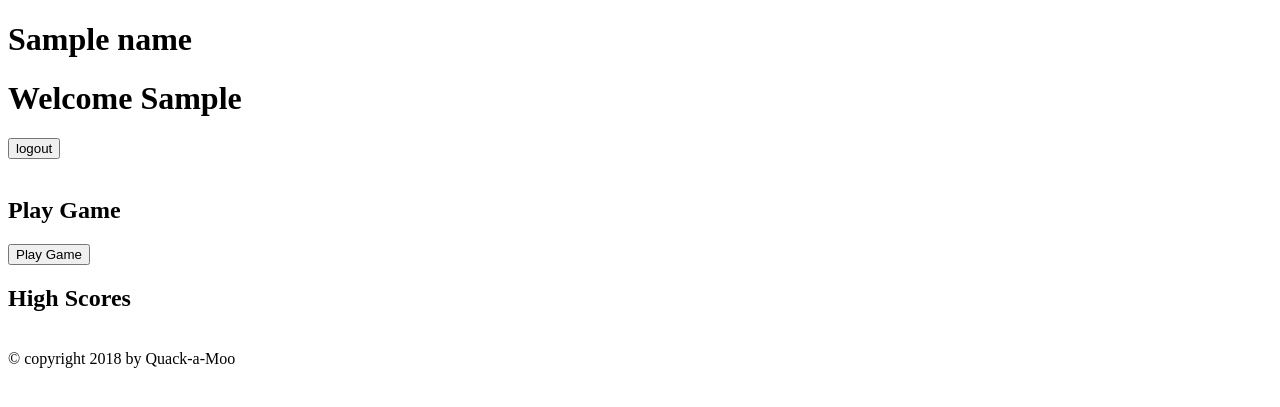
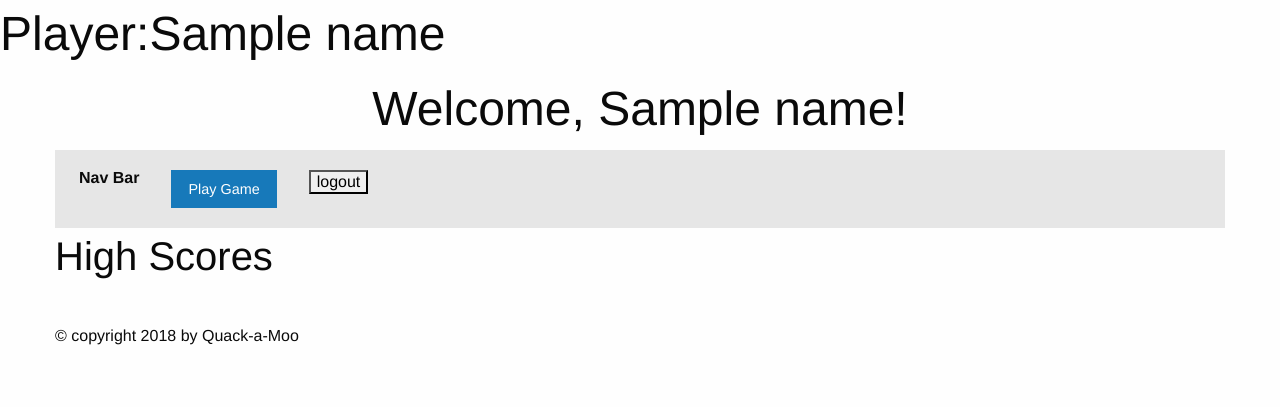
Before and after one commit to Addison-Huang/AllDogsGoToHeaven, a Flask app: template templates/home.html in a window 1280 px wide. Shown: the top 407 px of the page. Run offline with Flask 2, Linux system fonts and the light colour scheme; the template is opened without the code that fills it: most values are stand-ins (such as "Sample title", 1, 10 or a date in 2020); some libraries are stand-ins or nearby versions.

Commit message:
Foundation styling, navbar with buttons and logout form in landing page

```diff
--- a/app2.py
+++ b/app2.py
@@ -32,7 +32,7 @@ def authPage():
         return redirect(url_for('home'))
     elif request.form['password'] == password[0]:
         session['username'] = username
-        return render_template('home.html')
+        return render_template('home.html', Name = username)
     else:
         flash('incorrect credentials')
         return redirect(url_for('home'))
--- a/templates/base.html
+++ b/templates/base.html
@@ -8,6 +8,7 @@
       TITLE
     </title>
     {% endblock %}
+    <link rel="stylesheet" href="https://cdn.jsdelivr.net/npm/foundation-sites@6.5.0/dist/css/foundation.min.css">
   </head>
 
   <body>
--- a/templates/home.html
+++ b/templates/home.html
@@ -2,22 +2,32 @@
 
 {% block head %}<title> Home </title>{% endblock %}
 {% block content %}
-<h1>{{Name}}</h1>
+<h1>Player:{{Name}}</h1>
 {% set msgs = get_flashed_messages() %}
 	{% for each in msgs %}
 		<h2>{{each}}<h2>
 		<br>
 {% endfor %}
-<h1>Welcome {{u}}</h1>
-<form action="/logout">
-  <input type="submit" name="logoutbutton" value="logout">
-</form>
-<br>
-
-<h2> Play Game </h2>
-<button type="button"> Play Game </button>
-
-<br>
+<div class="grid-container">
+      <div class="grid-x grid-padding-x">
+        <div class="large-12 cell">
+          <center><h1>Welcome, {{Name}}!</h1></center>
+        </div>
+      </div>
+    <div class= "top-bar">
+      <div class = "top-bar-left">
+        <ul class = "menu">
+          <li class = "menu-text" data-magellan>Nav Bar</li>
+          <li><a href = '#'>
+						<button type = "button" class = "button primary">Play Game</button>
+					</a></li>
+          <li><a href = '#'>
+						<form action="/logout">
+					  	<input type="submit" name="logoutbutton" value="logout">
+						</form></a></li>
+        </ul>
+      </div>
+			</div>
 <h2>High Scores</h2>
 <ol>
 </ol>
```
Also changed, not shown: data/AllDogsGoToHeaven.db.
